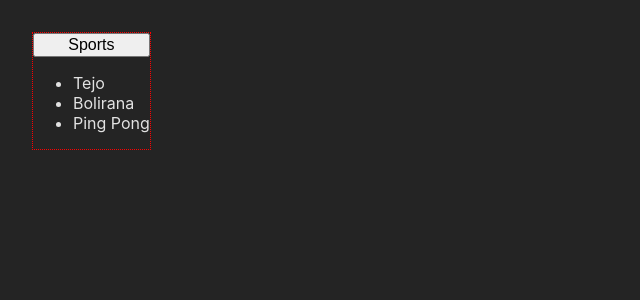
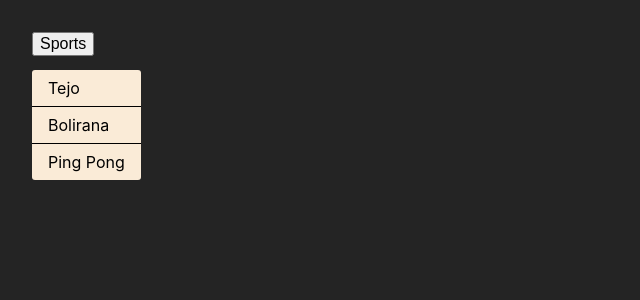
Before and after one commit to Hook-88/buttons-playground, a React (Vite) app: page / in a window 1280 px wide. Shown: the top 300 px of the page, without its empty margins (0-640 px from the left). Built offline with nearby package versions, Linux system fonts and the light colour scheme.

Commit message:
improved styles

```diff
--- a/src/components/Menu/Menu.css
+++ b/src/components/Menu/Menu.css
@@ -1,10 +1,38 @@
 .menu--container {
-  border: 1px dotted red;
+  /* border: 1px dotted red; */
   display: flex;
   flex-direction: column;
+  position: relative;
 }
 
 .menu--container button {
   font-size: inherit;
   cursor: pointer;
 }
+
+.menu--dropdown--container {
+  position: absolute;
+  top: 2.4rem;
+  padding: 0;
+  margin: 0;
+  list-style-type: none;
+  border-radius: 3px;
+  overflow: hidden;
+}
+
+.menu--item {
+  padding: .5rem 1rem;
+  white-space: nowrap;
+  border-bottom: 1px solid black;
+  cursor: pointer;
+  color: black;
+  background-color: antiquewhite;
+}
+
+.menu--item:hover {
+  background-color: rgb(198, 184, 167);
+}
+
+.menu--item:last-child {
+  border: none;
+}
--- a/src/components/Menu/MenuDropdown.jsx
+++ b/src/components/Menu/MenuDropdown.jsx
@@ -1,7 +1,7 @@
 export default function MenuDropdown({ children }) {
 
   return (
-    <ul>
+    <ul className="menu--dropdown--container">
       {children}
     </ul>
   )
--- a/src/components/Menu/MenuItem.jsx
+++ b/src/components/Menu/MenuItem.jsx
@@ -1,7 +1,7 @@
 export default function MenuItem({ children }) {
 
   return (
-    <li>{children}</li>
+    <li className="menu--item">{children}</li>
   )
 
 }
```
